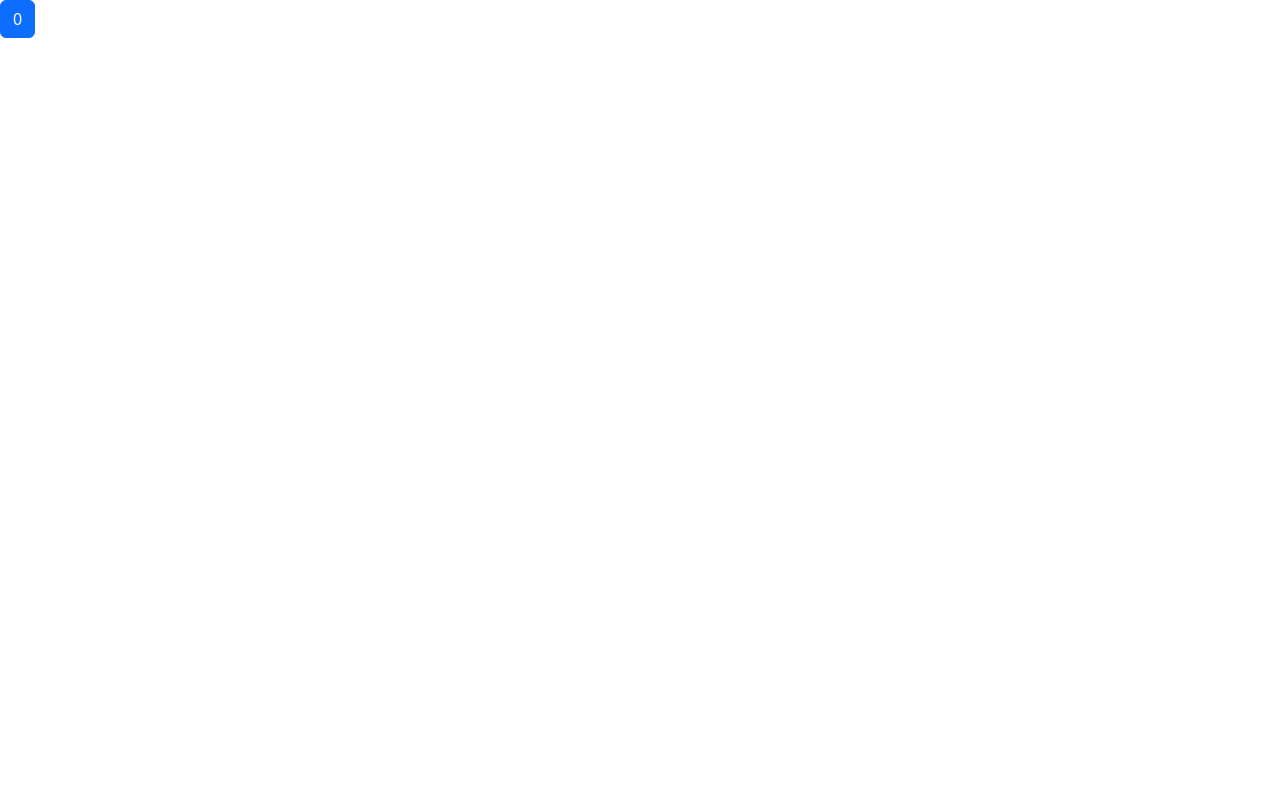
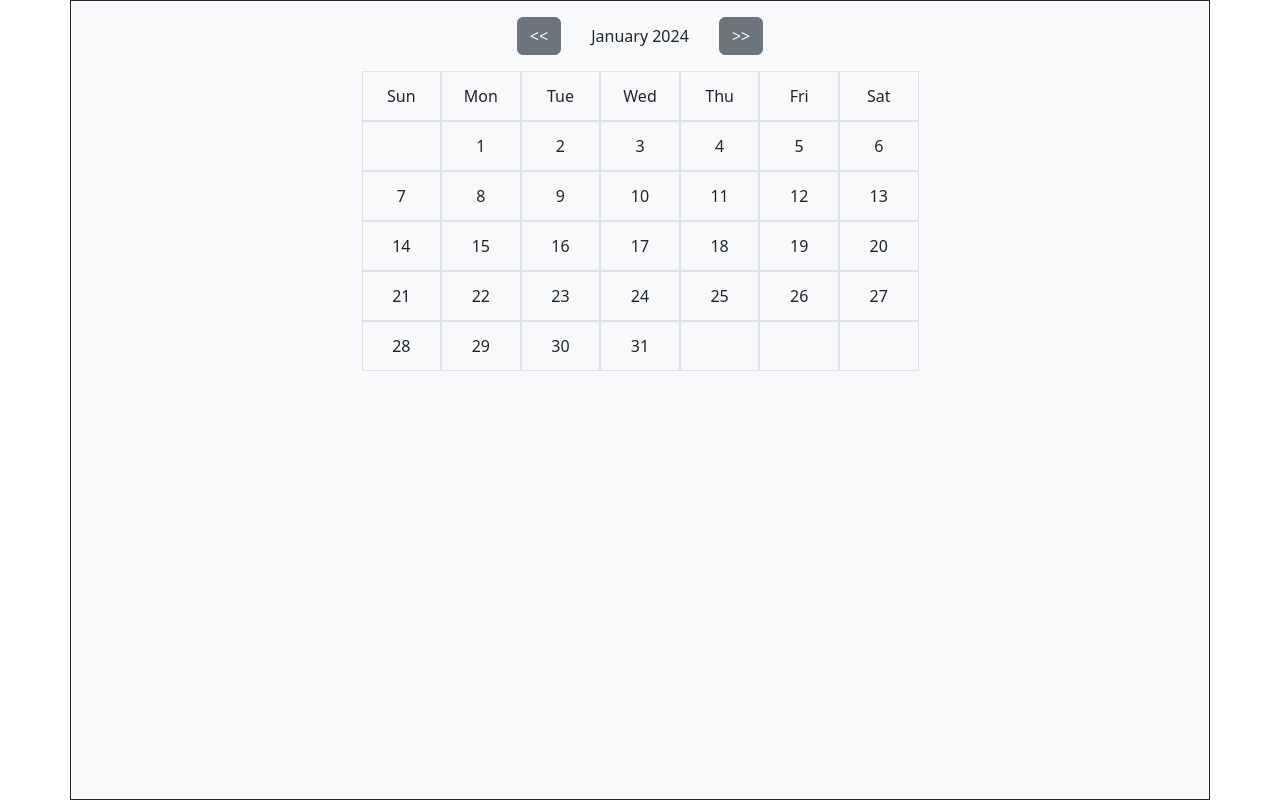
Before and after one commit to einsy-dev/Hotel, a React (Create React App) app in the folder frontend/: page / in a window 1280 px wide. Built offline with nearby package versions, Linux system fonts and the light colour scheme.

Commit message:
calendar created

```diff
--- a/frontend/src/App.tsx
+++ b/frontend/src/App.tsx
@@ -1,14 +1,14 @@
-import { useState } from "react";
-import Button from "react-bootstrap/Button";
+import Container from "react-bootstrap/Container";
+import Calendar from "./components/calendar";
 
 function App() {
-  let [count, setCount] = useState(0);
-
   return (
-    <Button variant="primary" onClick={() => setCount(count++)}>
-      {count}
-    </Button>
+    <Container
+      className="bg-light border border-dark"
+      style={{ minHeight: "100vh" }}
+    >
+      <Calendar />
+    </Container>
   );
 }
-
 export default App;
--- /dev/null
+++ b/frontend/src/components/calendar/index.tsx
@@ -0,0 +1,75 @@
+import { useLayoutEffect, useState } from "react";
+import moment from "moment";
+import { Button, Col, Container, Row } from "react-bootstrap";
+
+export default function Calendar() {
+  const [date, setDate] = useState(moment());
+  const [order, setOrder] = useState({ from: 0, to: 0 });
+
+  useLayoutEffect(() => {
+    console.log(order);
+  });
+
+  return (
+    <>
+      <Container className="p-3 d-flex justify-content-between w-25">
+        <Button
+          variant="secondary"
+          onClick={() => setDate((prev) => prev.clone().subtract(1, "M"))}
+        >
+          {"<<"}
+        </Button>
+        <div className="align-self-center">{date.format("MMMM YYYY")}</div>
+        <Button
+          variant="secondary"
+          onClick={() => setDate((prev) => prev.clone().add(1, "M"))}
+        >
+          {">>"}
+        </Button>
+      </Container>
+      <CalendarRender
+        start={date.clone().startOf("month").day()}
+        days={date.clone().daysInMonth()}
+      />
+    </>
+  );
+}
+
+const CalendarRender = ({ start, days }: { start: number; days: number }) => {
+  const dayOfWeek = ["Sun", "Mon", "Tue", "Wed", "Thu", "Fri", "Sat"];
+  const emptyArr = new Array(start).fill("");
+  const daysArr = Array.from({ length: days }, (_, i) => i + 1);
+
+  const arr = splitArr(emptyArr.concat(daysArr), 7, dayOfWeek);
+
+  console.log(arr);
+  return (
+    <Container className="w-50">
+      {arr.map((el) => (
+        <Row className="justify-content-md-start">
+          {el.map((i) => (
+            <Col
+              className="m-0 border border-1 d-flex justify-content-center align-items-center"
+              style={{ height: "50px", width: "50px" }}
+            >
+              {i}
+            </Col>
+          ))}
+        </Row>
+      ))}
+    </Container>
+  );
+};
+
+function splitArr(arr: Array<any>, n: number, initialArr: Array<any>) {
+  const newArr = [initialArr];
+  for (let i = 0; i < arr.length; i += n) {
+    newArr.push(arr.slice(i, i + n));
+  }
+  if ((newArr.length - 1) % n) {
+    newArr[newArr.length - 1] = newArr[newArr.length - 1].concat(
+      new Array(n - newArr[newArr.length - 1].length).fill("")
+    );
+  }
+  return newArr;
+}
```
